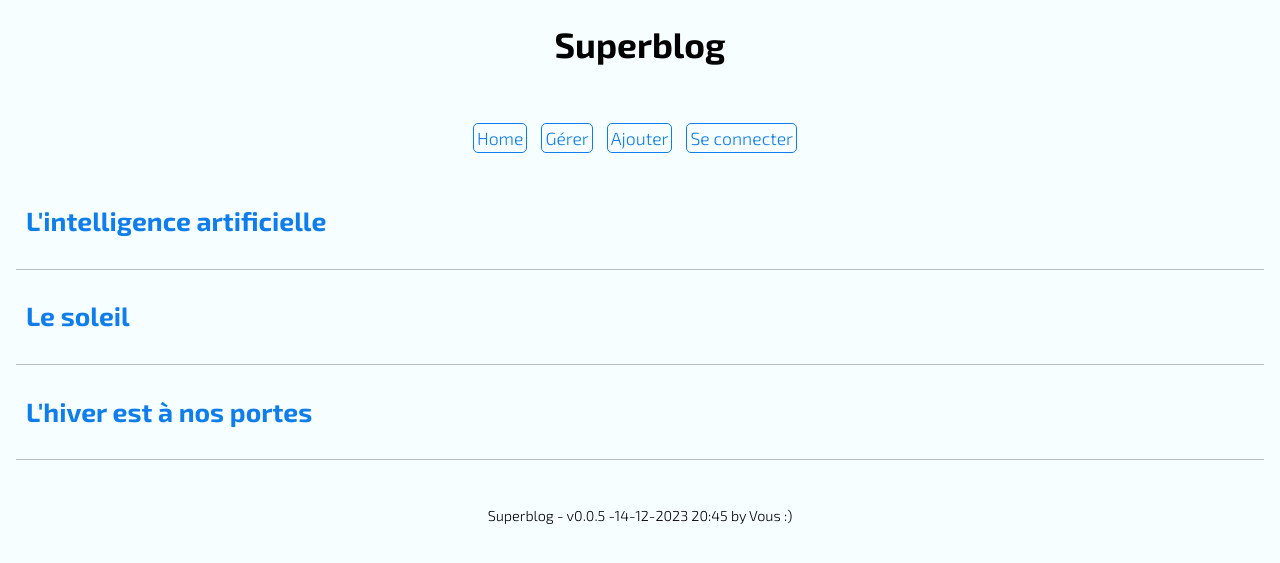
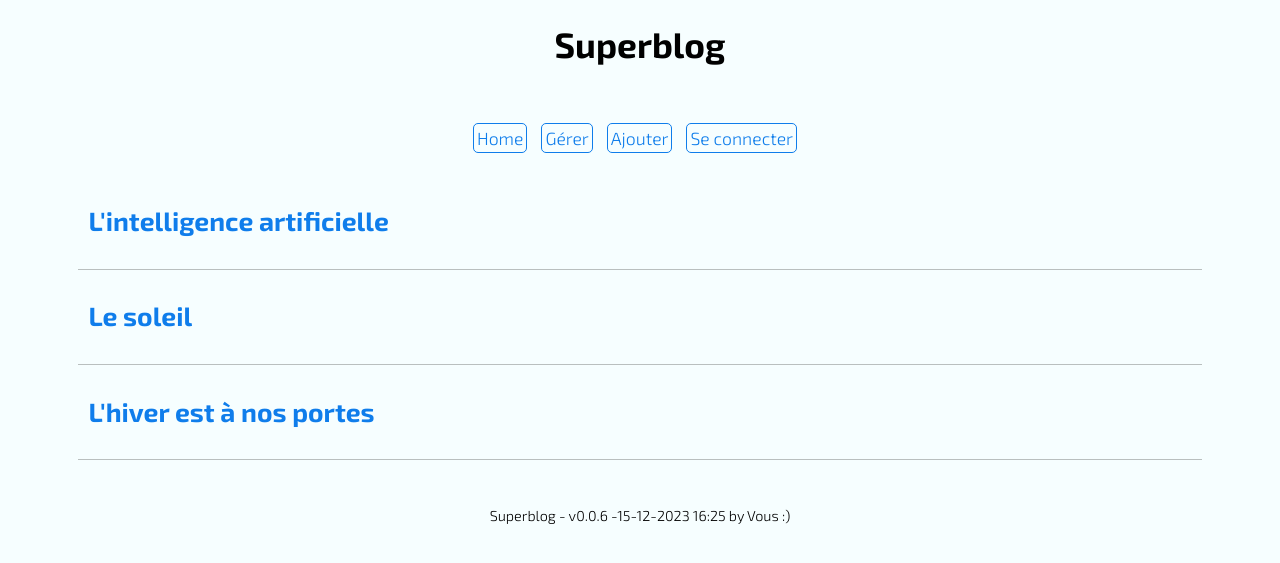
Before and after one commit to aKelleter/Superblog, a PHP site: page / in a window 1280 px wide. Shown: the top 563 px of the page. Run offline with PHP 8.4, Linux system fonts and the light colour scheme; data comes from the database, SQL or seed files in the repository; some libraries are stand-ins or nearby versions.

Commit message:
Update styles.css

```diff
--- a/assets/css/styles.css
+++ b/assets/css/styles.css
@@ -2,9 +2,11 @@
 
 :root{
     --body-backg-color: rgb(246, 254, 255);
-    --menu-item: rgb(15, 125, 235);
-    --menu-item-hover: rgb(12, 72, 132);
-    --text-error: rgb(217, 12, 12);
+    --menu-item-color: rgb(15, 125, 235);
+    --menu-item-color-hover: rgb(12, 72, 132);
+    --danger-color: rgb(217, 12, 12);
+    --link-color: rgb(1, 125, 248);
+    --published-color: rgb(74, 192, 41);
 
     --border-width: 1px;
 }
@@ -23,12 +25,12 @@ footer {
 }
 
 h2{
-    color: var(--menu-item);
+    color: var(--menu-item-color);
 }
 
 article a{
     text-decoration: none;
-    color: var(--menu-item);
+    color: var(--menu-item-color);
 }
 
 .article-item{
@@ -36,7 +38,7 @@ article a{
 }
 
 .article-item:hover{
-    background-color: var(--menu-item);
+    background-color: var(--menu-item-color);
     color: var(--body-backg-color);
     border-radius: 5px;
 }
@@ -77,30 +79,32 @@ article a{
 
 .menu a {
     text-decoration: none;
-    border: 1px solid var(--menu-item);
+    border: 1px solid var(--menu-item-color);
     border-radius: 5px;
-    color: var(--menu-item);
+    color: var(--menu-item-color);
     padding: 3px;
     margin-right: 10px;
  }
 
  .menu a:hover {
-    color: var(--menu-item-hover);
-    border: 1px solid var(--menu-item-hover);
-    background-color: var(--menu-item);
+    color: var(--menu-item-color-hover);
+    border: 1px solid var(--menu-item-color-hover);
+    background-color: var(--menu-item-color);
     color: var(--body-backg-color);
     font-weight: 500;
  }
 
  #content{
     display: block;
+    width: 90%;
+    margin: auto;
  }
 
  .msg-error{
     margin: auto;
     text-align: center;
-    color: var(--text-error);
-    border: 1px solid var(--text-error);
+    color: var(--danger-color);
+    border: 1px solid var(--danger-color);
     border-radius: 5px;
     width: 80%;
  }
@@ -119,7 +123,7 @@ article a{
 
  .circle-published {
     display: inline-block;
-    background: var(--a-color);
+    background: var(--published-color);
     border-radius: 50%;
     width: 15px;
     height: 15px;
@@ -128,7 +132,6 @@ article a{
     border: 1px solid black;
     margin-right: 5px;
     vertical-align: middle;
-
 }
 
 .circle-not-published {
--- a/settings.php
+++ b/settings.php
@@ -8,8 +8,8 @@
 
     // Constantes de l'application
     const APP_NAME = "Superblog";
-    const APP_VERSION = 'v0.0.5';
-    const APP_UPDATED = '14-12-2023 20:45';
+    const APP_VERSION = 'v0.0.6';
+    const APP_UPDATED = '15-12-2023 16:25';
     const APP_AUTHOR = 'Vous :)';
 
     // Constante d'activation/désactivation du mode DEBUG
```
